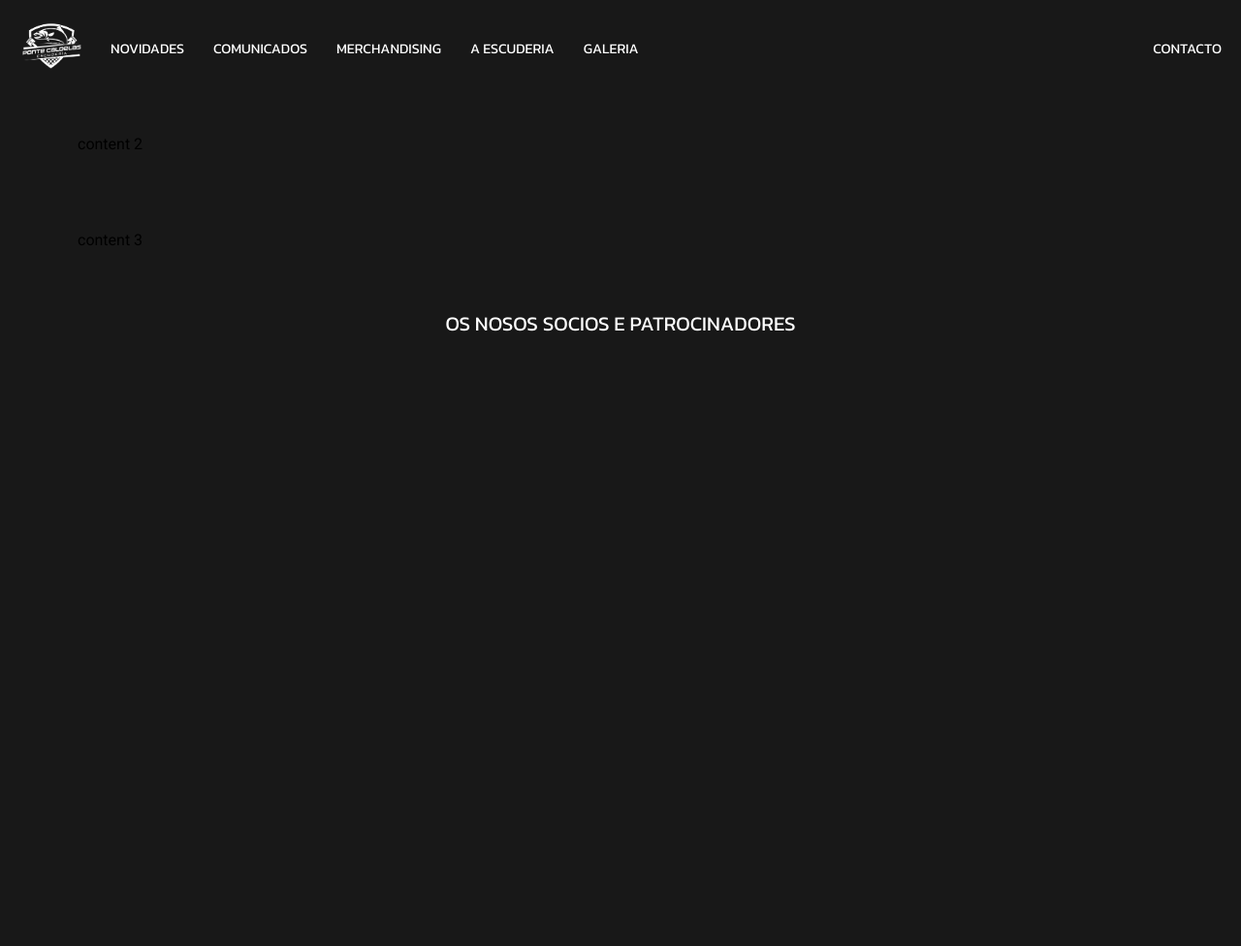
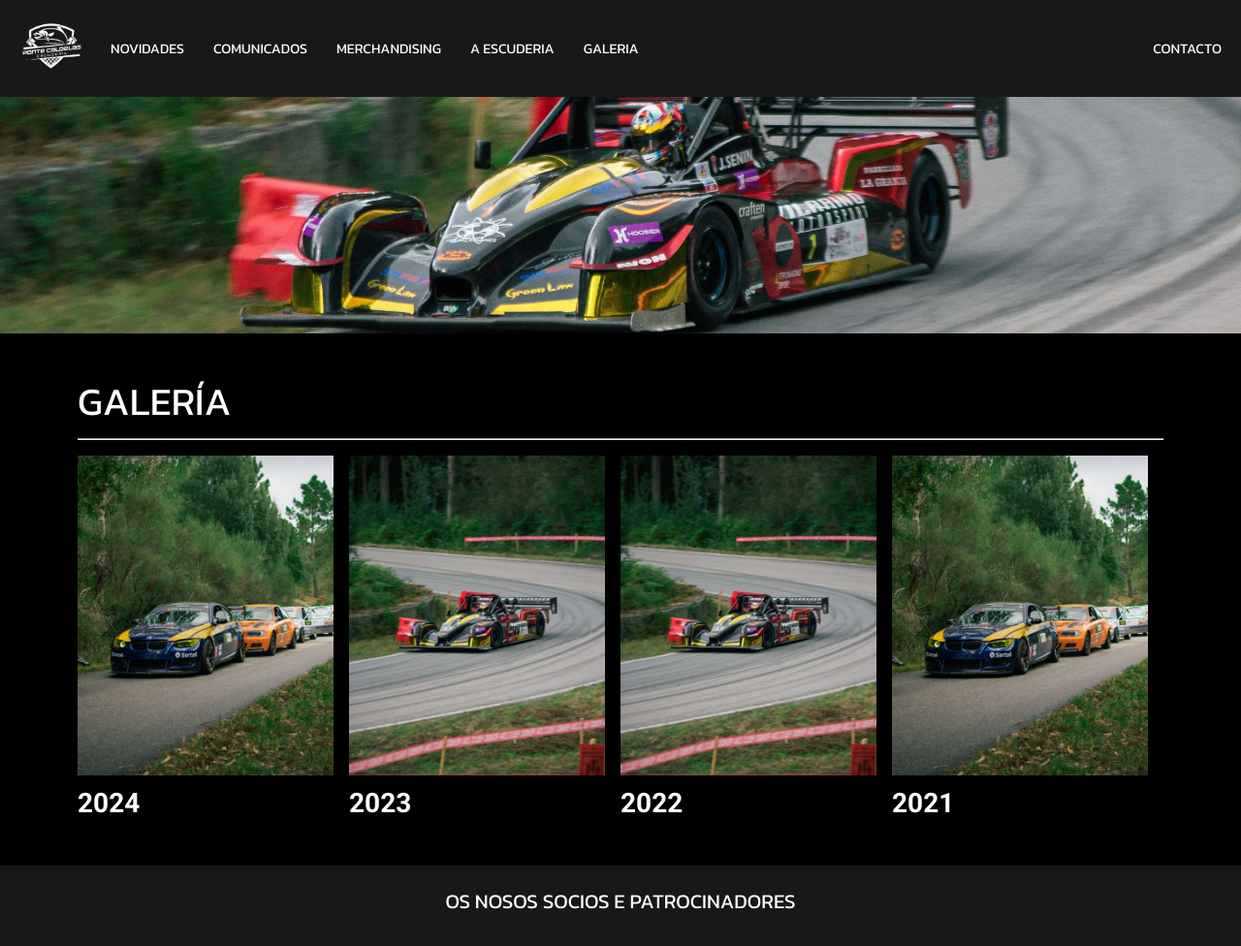
Before and after one commit to joaquinsolla/joaquinsolla.github.io, a plain HTML site: page galeria.html in a window 1280 px wide. Shown: the whole page at 97% size. Before the commit the page ends 800 px from the top, so only its background shows below. Drawn offline with nearby package versions, Linux system fonts and the light colour scheme.

Commit message:
Updated gallery

```diff
--- a/css/common.css
+++ b/css/common.css
@@ -304,6 +304,71 @@ button:hover{
     border-top: 1px solid #ddd;
 }
 
+#article-galeria-1 {
+    background-image: url("../assets/index_slick/slick2.webp");
+    background-size: cover;
+    background-position: center;
+    background-repeat: no-repeat;
+    height: 33vh;
+    position: relative;
+    z-index: 0;
+}
+
+#article-galeria-1::after {
+    content: "";
+    position: absolute;
+    z-index: 1;
+    bottom: 0;
+    left: 0;
+    pointer-events: none;
+    /*background-image: linear-gradient(to bottom, rgba(255,255,255,0) 95%, rgba(255,255,255, 1) 100%);*/
+    width: 100%;
+    height: 33vh;
+}
+
+#article-galeria-2{
+    background: black;
+    color: white;
+    min-height: auto;
+}
+
+.flexbox-gallery{
+    display: flex;
+    flex-wrap: wrap;
+    gap: 1rem; /* Espacio entre los items */
+}
+
+.flexbox-gallery-item {
+    flex: 1 1 calc(25% - 1rem);
+    box-sizing: border-box;
+    text-align: center;
+    min-width: 150px;
+    max-width: calc(25% - 1rem);
+    color: white;
+    transition: transform 0.3s ease;
+}
+
+.flexbox-gallery-item a {
+    color: white;
+    text-decoration: transparent;
+}
+
+.flexbox-gallery-item img {
+    width: 100%;
+    height: auto;
+}
+
+.flexbox-gallery-item-text{
+    padding: 0.5rem 0;
+    text-align: left;
+    font-weight: bold;
+    font-size: 1.75rem;
+}
+
+.flexbox-gallery-item:hover {
+    transform: scale(1.033);
+}
+
 @media (max-width: 900px) {
 
     article{
@@ -381,4 +446,9 @@ button:hover{
         max-width: none;
     }
 
+    .flexbox-gallery-item {
+        flex: 1 1 calc(50% - 1rem);
+        max-width: calc(50% - 1rem);
+    }
+
 }
--- a/galeria.html
+++ b/galeria.html
@@ -76,15 +76,47 @@
 </div>
 
 <div class="content">
-    <article id="article-galeria-1">
-        content 1
+    <article id="article-galeria-1"></article>
+
+    <article id="article-galeria-2">
+        <h1>GALERÍA</h1>
+        <hr style="margin-bottom: 1rem">
+        <div class="flexbox-gallery">
+            <div class="flexbox-gallery-item">
+                <a href="" target="_self">
+                    <img src="assets/index_slick/slick1.webp" alt="">
+                    <div class="flexbox-gallery-item-text">
+                        2024
+                    </div>
+                </a>
+            </div>
+            <div class="flexbox-gallery-item">
+                <a href="" target="_self">
+                    <img src="assets/index_slick/slick2.webp" alt="">
+                    <div class="flexbox-gallery-item-text">
+                        2023
+                    </div>
+                </a>
+            </div>
+            <div class="flexbox-gallery-item">
+                <a href="" target="_self">
+                    <img src="assets/index_slick/slick2.webp" alt="">
+                    <div class="flexbox-gallery-item-text">
+                        2022
+                    </div>
+                </a>
+            </div>
+            <div class="flexbox-gallery-item">
+                <a href="" target="_self">
+                    <img src="assets/index_slick/slick1.webp" alt="">
+                    <div class="flexbox-gallery-item-text">
+                        2021
+                    </div>
+                </a>
+            </div>
+        </div>
     </article>
-    <article id="article-galeria-2">
-        content 2
-    </article>
-    <article id="article-galeria-3">
-        content 3
-    </article>
+
 </div>
 
 <footer>
```
Also changed, not shown: comunicados.html (+8 -8 lines), index.html (+4 -4 lines), assets/comunicados/doc1.webp (renamed from assets/doc1.webp), assets/comunicados/doc2.webp (renamed from assets/doc2.webp), assets/comunicados/doc3.webp (renamed from assets/doc3.webp), assets/comunicados/doc4.webp (renamed from assets/doc4.webp), 1 other file.
